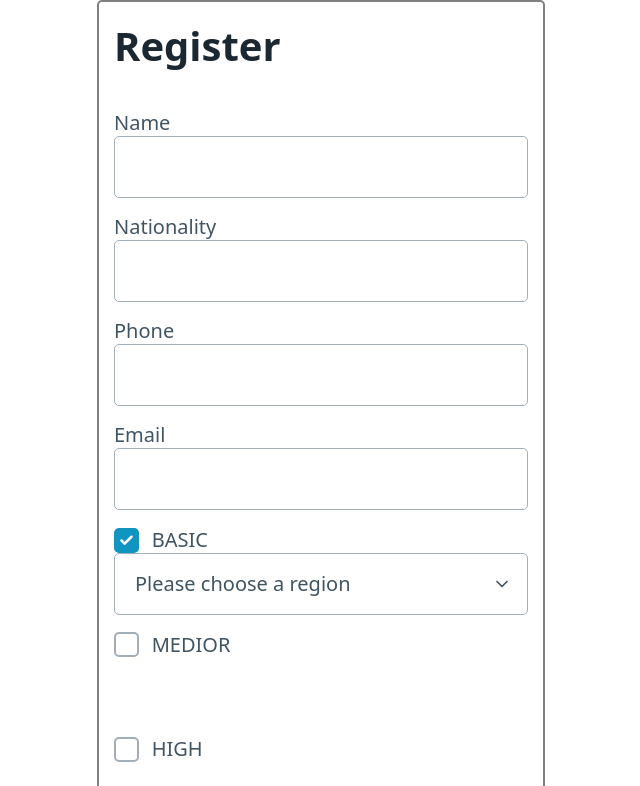
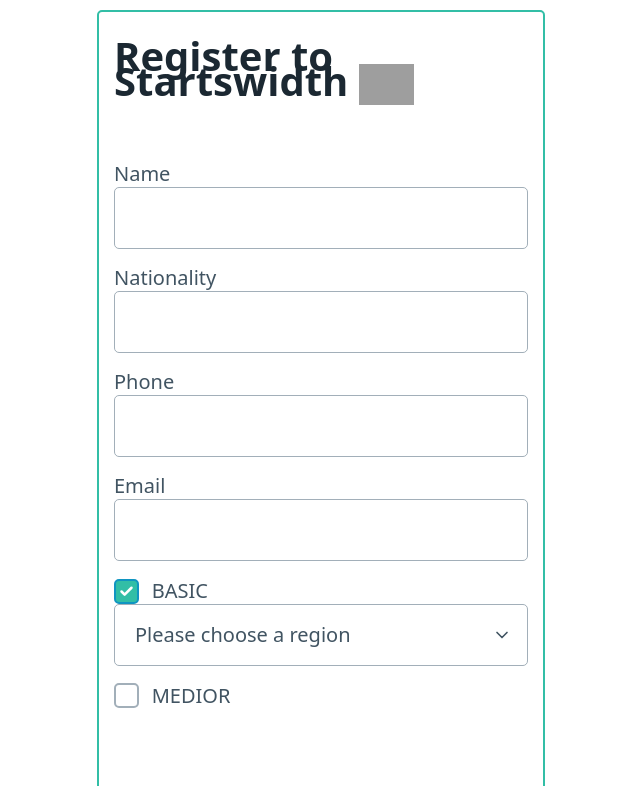
Before and after one commit to BiroNora/startswith4, a SvelteKit app: page /register in a window 1280 px wide. Shown: the top 786 px of the page, without its empty margins (319-959 px from the left). Built offline with nearby package versions, Linux system fonts and the light colour scheme; grey boxes are pictures that could not be loaded.

Commit message:
Added company logo color

```diff
--- a/src/routes/register/+page.svelte
+++ b/src/routes/register/+page.svelte
@@ -13,7 +13,9 @@
 </script>
 
 <div class="grid">
-<h1 >Register</h1>
+  <div>
+    <h1>Register to Startswidth    <img src="../256.png" alt="icon" width="55" height="55"/></h1>
+  </div>
 
 <form action="?/register" method="post" use:enhance>
     <div>
@@ -136,16 +138,15 @@
     width: 35%;
     line-height: 85%;
     grid-row: minmax(5px, auto);
-    margin: auto;
-    border: 2px solid grey;
+    margin: 10px auto 10px auto;
+    border: 2px solid #32BEA6;
     border-radius: 5px;
     border-spacing: 2px;
     flex: 10 auto;
   }
-
-  .second {
-    display: inline;
-  }
+  .grid input:checked {
+  background-color: #32BEA6;
+}
 
   .dir {
     padding-bottom: 15px;
@@ -153,5 +154,6 @@
 
   .btn {
     margin-bottom: 0;
+    background-color: #32BEA6;
   }
   </style>
```
